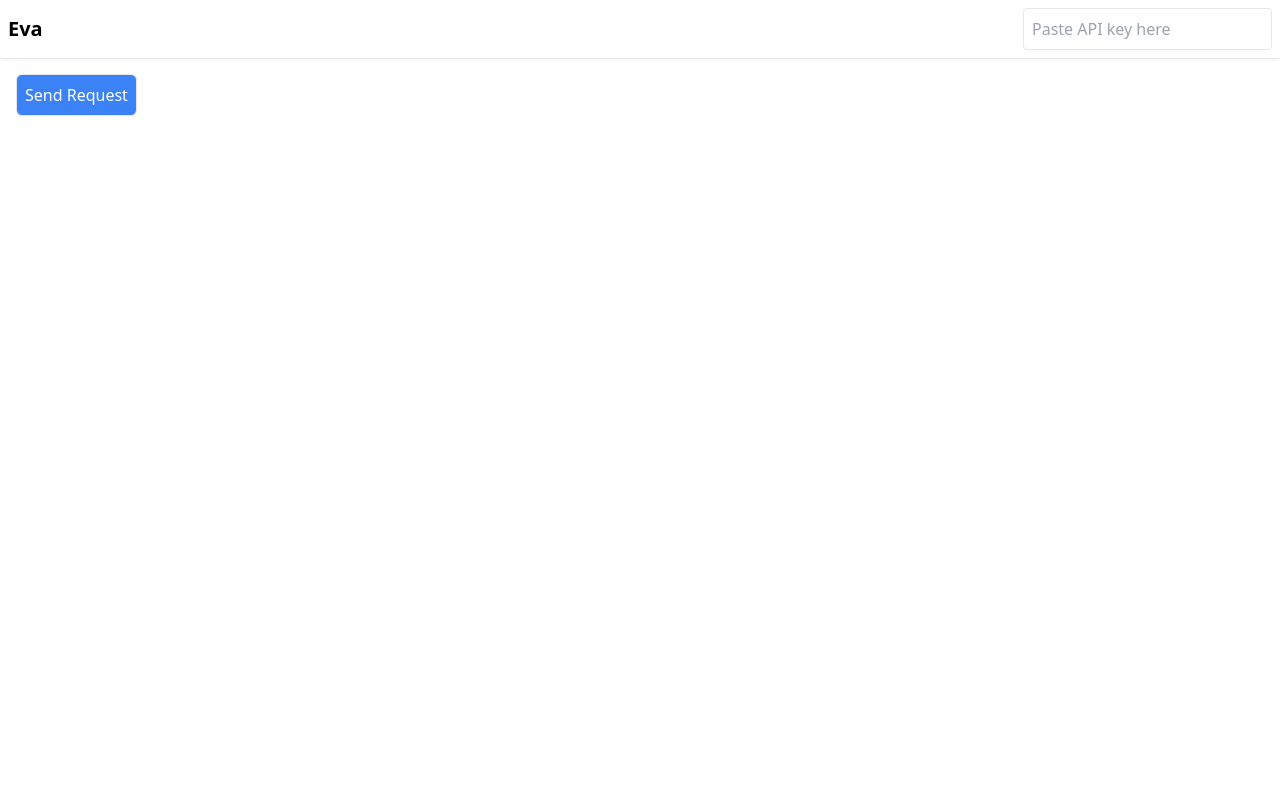
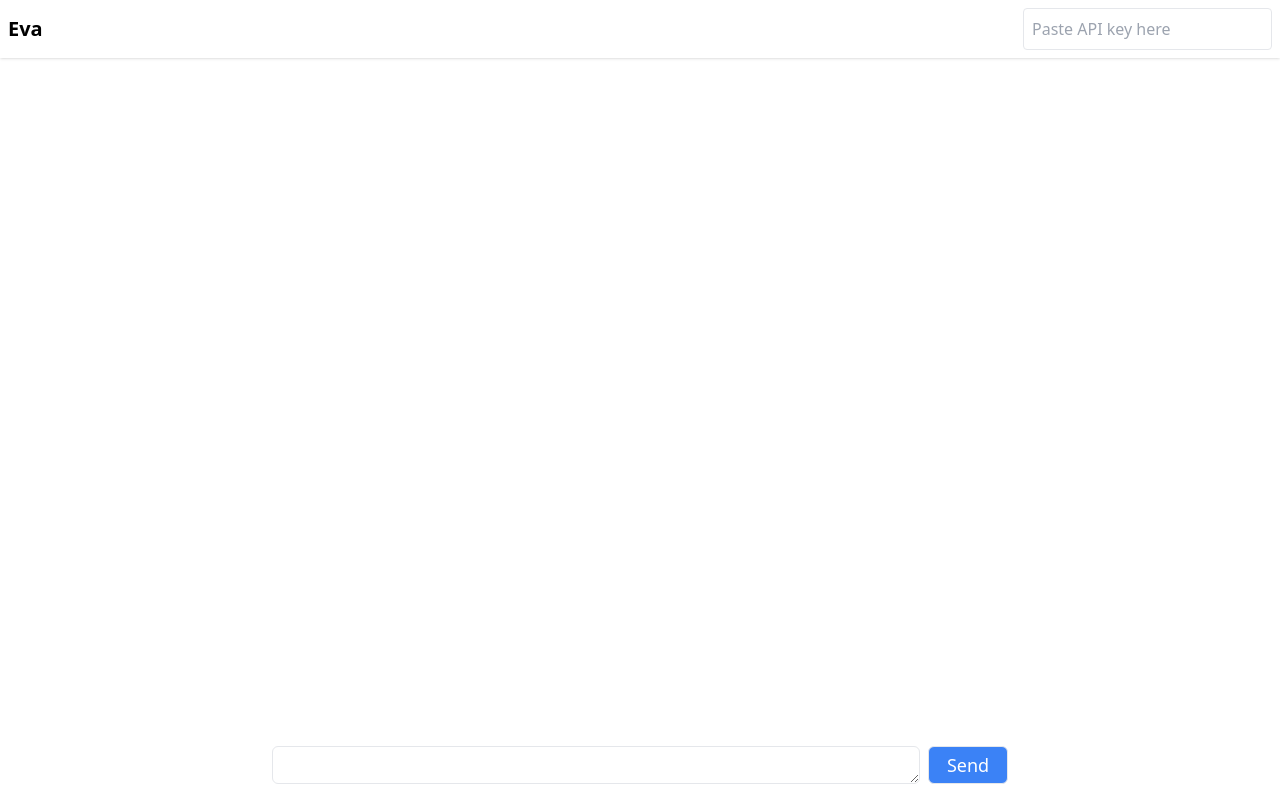
Before and after one commit to milanxchauhan/eva, a Next.js app in the folder eva-web/: page / in a window 1280 px wide. Built offline with nearby package versions, Linux system fonts and the light colour scheme.

Commit message:
Chat Interface Development

```diff
--- a/eva-web/src/pages/index.js
+++ b/eva-web/src/pages/index.js
@@ -4,9 +4,23 @@
 
 export default function Home() {
   const [apiKey, setApiKey] = useState('');
-  const [botMessage, setBotMessage] = useState('');
+  const [messages, setMessages] = useState([
+    {"role": "system", "content": SYSTEM_MESSAGE}
+  ]);
+  // const [botMessage, setBotMessage] = useState('');
+  const [userMessage, setUserMessage] = useState('');
 
   async function sendRequest() {
+    // update the message history
+    const newMessage = {role: "user", content: userMessage};
+    const newMessages = [
+      ...messages,
+      newMessage
+    ]
+
+    setMessages(newMessages);
+    setUserMessage("");
+
     const response = await fetch(API_URL, {
       method: 'POST',
       headers: {
@@ -15,20 +29,22 @@
       },
       body: JSON.stringify({
         "model": "gpt-3.5-turbo",
-        "messages": [
-          { "role": "system", "content": SYSTEM_MESSAGE},
-          { "role": "user", "content": "Hello! Please introduce yourself." }],
+        "messages": newMessages,
       }),
     });
 
     const responseJson = await response.json();
-    setBotMessage(responseJson.choices[0].message.content);
+    const newBotMessage = responseJson.choices[0].message;
+    const newMessage2 = [...newMessages, newBotMessage];
+    setMessages(newMessage2);
   }
 
   const API_URL = "https://api.openai.com/v1/chat/completions";
 
   return (
     <div className="flex flex-col h-screen">
+
+      {/* NAVIGATION BAR */}
       <nav className="shadow p-2 flex flew-row justify-between items-center">
         <div className="text-xl font-bold">Eva</div>
         <input
@@ -39,14 +55,35 @@
         placeholder="Paste API key here" />
       </nav>
 
-      <div className="p-4">
-        <button
-          className="border rounded-md p-2 bg-blue-500 hover:bg-blue-600 text-white"
-          onClick={sendRequest}>
-          Send Request
-        </button>
-        <div className="text-lg mt-4">{botMessage}</div>
+      {/* MESSAGE HISTORY */}
+      <div className="flex-1">
+        <div className="w-full max-w-screen-md mx-auto px-4">
+          {messages.filter(message => message.role !== "system")
+          .map((message, idx) => (
+            <div key={idx} className="mt-3">
+              <div className="font-bold">
+                {message.role === "user" ? "You" : "Eva"}</div>
+              <div className="text-lg">{message.content}</div>
+            </div>
+          ))}
+        </div>
       </div>
+
+      {/* MESSAGE INPUT BOX */}
+      <div>
+        <div className="w-full max-w-screen-md mx-auto flex px-4 pb-4">
+          <textarea
+          value={userMessage}
+          onChange={(e) => setUserMessage(e.target.value)}
+          className="border text-lg rounded-md pd-1 flex-1" rows={1}/>
+          <button
+          onClick={sendRequest}
+          className="bg-blue-500 hover:bg-blue-600 border rounded-md text-white text-lg w-20 p-1 ml-2">
+            Send
+          </button>
+        </div>
+      </div>
+
     </div>
   );
 }
```
